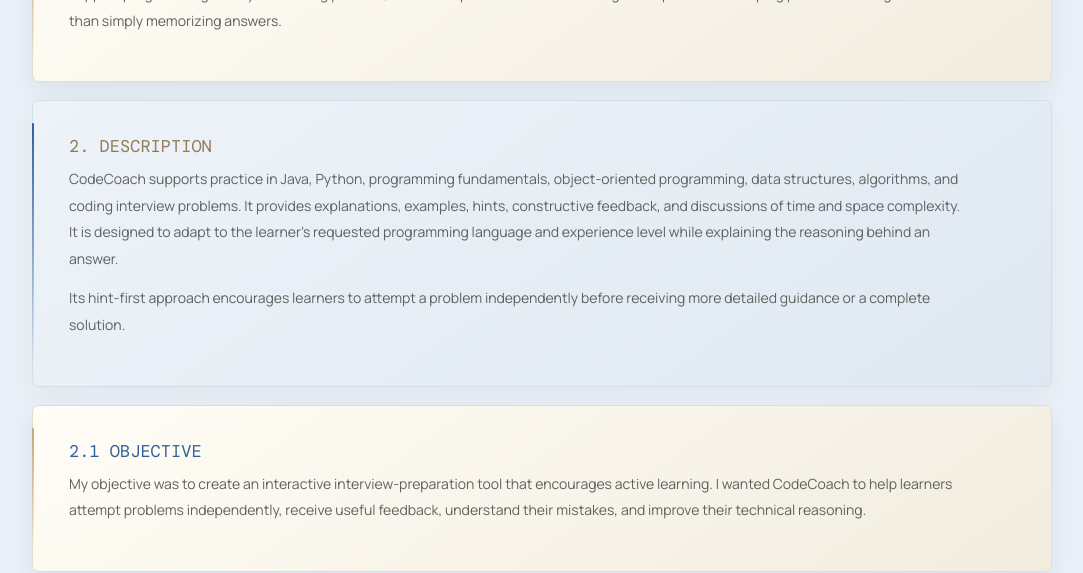
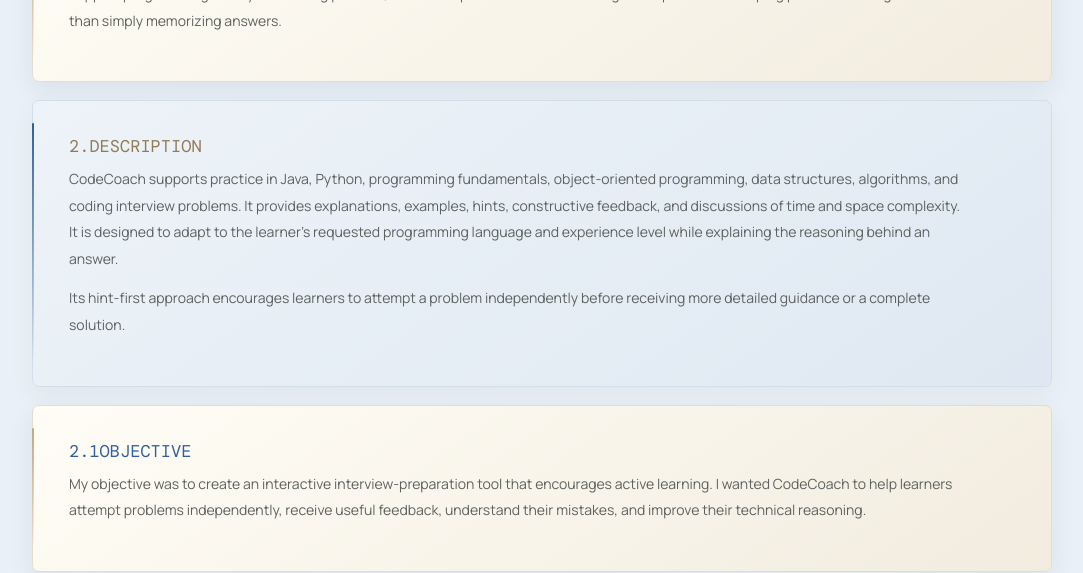
Before and after one commit to AnushaKallempudi12/portfolio, a Next.js app: page /portfolio/artifacts/codecoach in a window 1280 px wide. Shown: the part 920-1493 px from the top of the page, without its empty margins (98-1181 px from the left). Built offline with nearby package versions, Linux system fonts and the light colour scheme.

Commit message:
Remove spaces after artifact section numbers

```diff
--- a/src/app/artifacts/codecoach/page.jsx
+++ b/src/app/artifacts/codecoach/page.jsx
@@ -102,8 +102,8 @@ export default function CodeCoachPage(){
   </div></section>
   <div className="detail-wrap detail-content">
    <section className="detail-section codecoach-feature-panel"><p className="detail-index">1. INTRODUCTION</p><p>CodeCoach is an AI chatbot I designed to help beginner-to-intermediate learners prepare for software engineering interviews. I created it to support programming theory and coding practice, with an emphasis on understanding concepts and developing problem-solving skills rather than simply memorizing answers.</p></section>
-   <section className="detail-section"><p className="detail-index">2. DESCRIPTION</p><p>CodeCoach supports practice in Java, Python, programming fundamentals, object-oriented programming, data structures, algorithms, and coding interview problems. It provides explanations, examples, hints, constructive feedback, and discussions of time and space complexity. It is designed to adapt to the learner’s requested programming language and experience level while explaining the reasoning behind an answer.</p><p>Its hint-first approach encourages learners to attempt a problem independently before receiving more detailed guidance or a complete solution.</p></section>
-   <section className="detail-section"><p className="detail-index">2.1 OBJECTIVE</p><p>My objective was to create an interactive interview-preparation tool that encourages active learning. I wanted CodeCoach to help learners attempt problems independently, receive useful feedback, understand their mistakes, and improve their technical reasoning.</p></section>
+   <section className="detail-section"><p className="detail-index">2.DESCRIPTION</p><p>CodeCoach supports practice in Java, Python, programming fundamentals, object-oriented programming, data structures, algorithms, and coding interview problems. It provides explanations, examples, hints, constructive feedback, and discussions of time and space complexity. It is designed to adapt to the learner’s requested programming language and experience level while explaining the reasoning behind an answer.</p><p>Its hint-first approach encourages learners to attempt a problem independently before receiving more detailed guidance or a complete solution.</p></section>
+   <section className="detail-section"><p className="detail-index">2.1OBJECTIVE</p><p>My objective was to create an interactive interview-preparation tool that encourages active learning. I wanted CodeCoach to help learners attempt problems independently, receive useful feedback, understand their mistakes, and improve their technical reasoning.</p></section>
    <section className="detail-section"><p className="detail-index">INTERACTIVE WALKTHROUGH</p><h2>Try the hint-first learning flow</h2><p>This small portfolio walkthrough demonstrates the teaching pattern I designed: choose a problem, request one hint at a time, and reveal the approach only when you are ready. It is an illustrative interaction, not a live connection to the Mizou chatbot.</p>
     <div className="codecoach-lab">
      <div className="codecoach-lab-top"><span><Code2 size={15}/> PRACTICE LAB</span><span>HINT-FIRST MODE</span></div>
@@ -127,13 +127,13 @@ export default function CodeCoachPage(){
     <h3 className="detail-subhead">What I checked during testing</h3><ul className="detail-list"><li>Whether the chatbot gives a useful hint before revealing a complete answer.</li><li>Whether explanations are appropriate for a beginner-to-intermediate learner.</li><li>Whether the suggested solution and time/space complexity are logically consistent.</li><li>Whether the chatbot follows the requested programming language and explains its reasoning clearly.</li></ul>
    </section>
    <section className="detail-section"><p className="detail-index">2.3 TOOLS AND TECH USED</p><div className="detail-tool-grid"><article><b>M</b><h3>Mizou</h3><p>Used Custom mode to build CodeCoach and configure its instructions, welcome message, and interaction style.</p></article><article><b>AI</b><h3>ChatGPT</h3><p>Used during the broader AI Lab activities and to help organize and revise assignment documentation.</p></article><article><b>J/P</b><h3>Java and Python</h3><p>Programming languages supported for interview practice and coding discussions.</p></article><article><b>DSA</b><h3>Data structures and algorithms</h3><p>Used as the subject matter for interview-style practice, explanations, and complexity discussions.</p></article></div></section>
-   <section className="detail-section"><p className="detail-index">3. VALUE PROPOSITION OF THE ARTIFACT</p><p>CodeCoach gives learners a low-pressure place to practice technical interview questions while keeping the thinking process in their hands. Instead of immediately displaying a finished answer, it can guide a learner through progressive hints, explain why an approach works, and discuss time and space complexity. This makes it useful for learners who need both coding practice and support in explaining their reasoning.</p><div className="detail-highlight"><b>Core value</b><p>Move from answer-seeking to problem-solving: attempt first, ask for guidance when needed, and understand the reasoning before moving on.</p></div></section>
+   <section className="detail-section"><p className="detail-index">3.VALUE PROPOSITION OF THE ARTIFACT</p><p>CodeCoach gives learners a low-pressure place to practice technical interview questions while keeping the thinking process in their hands. Instead of immediately displaying a finished answer, it can guide a learner through progressive hints, explain why an approach works, and discuss time and space complexity. This makes it useful for learners who need both coding practice and support in explaining their reasoning.</p><div className="detail-highlight"><b>Core value</b><p>Move from answer-seeking to problem-solving: attempt first, ask for guidance when needed, and understand the reasoning before moving on.</p></div></section>
    <section className="detail-section"><p className="detail-index">3.1 UNIQUE VALUE</p><p>The distinctive feature of my design is its hint-first learning approach. It treats the learner as an active problem-solver rather than simply returning code. The combination of programming concepts, coding practice, constructive feedback, and complexity discussions supports both implementation skills and interview communication.</p>
     <div className="detail-two-col"><div><h3>Intended audience</h3><ul className="detail-list"><li>Beginner-to-intermediate programming learners</li><li>Students preparing for software engineering interviews</li><li>Learners practicing Java, Python, data structures, and algorithms</li></ul></div><div><h3>Skills demonstrated</h3><ul className="detail-list"><li>Prompt design and chatbot configuration</li><li>User-centered learning experience design</li><li>Technical explanation and problem decomposition</li><li>Reviewing response quality and complexity reasoning</li></ul></div></div>
    </section>
    <section className="detail-section"><p className="detail-index">3.2 RELEVANCE</p><p>CodeCoach is relevant to learners preparing for software engineering interviews because it combines coding practice with explanations of problem-solving decisions. The hint-first approach also supports independent learning that can transfer to coursework, technical assessments, and interview preparation. Its focus on reasoning and complexity analysis is useful for learners who need to explain not only what solution they chose, but why it works.</p></section>
    <section className="detail-section codecoach-feature-panel"><p className="detail-index">REFLECTION</p><h2>What I learned</h2><p>Building CodeCoach helped me understand that a useful educational chatbot needs more than correct answers. It needs clear instructions, an appropriate level of guidance, and a way to encourage learners to think independently. Designing the hint-first flow made me pay closer attention to how much information to reveal and when to reveal it.</p><p>Testing coding examples also reinforced the importance of checking the logic and complexity explanations rather than assuming an AI-generated response is correct. I would continue improving CodeCoach by expanding its question coverage and reviewing how consistently it adapts to different experience levels and programming languages.</p></section>
-   <section className="detail-section"><p className="detail-index">4. REFERENCES</p><p>The following sources informed the platform review and responsible-use considerations documented in my CodeCoach project.</p><ol className="codecoach-reference-list"><li><span>Mizou. (n.d.). <em>Privacy policy.</em></span><a href="https://mizou.com/privacy" target="_blank" rel="noreferrer">Mizou Privacy Policy <ArrowUpRight size={13}/></a></li><li><span>Mizou. (2023, May 7). <em>Terms and conditions.</em></span><a href="https://school.mizou.com/p/terms" target="_blank" rel="noreferrer">Mizou Terms and Conditions <ArrowUpRight size={13}/></a></li></ol></section>
+   <section className="detail-section"><p className="detail-index">4.REFERENCES</p><p>The following sources informed the platform review and responsible-use considerations documented in my CodeCoach project.</p><ol className="codecoach-reference-list"><li><span>Mizou. (n.d.). <em>Privacy policy.</em></span><a href="https://mizou.com/privacy" target="_blank" rel="noreferrer">Mizou Privacy Policy <ArrowUpRight size={13}/></a></li><li><span>Mizou. (2023, May 7). <em>Terms and conditions.</em></span><a href="https://school.mizou.com/p/terms" target="_blank" rel="noreferrer">Mizou Terms and Conditions <ArrowUpRight size={13}/></a></li></ol></section>
    <section className="detail-section codecoach-document-download"><p className="detail-index">5. PROJECT DOCUMENTATION</p><div className="codecoach-document-row"><div><h2>CodeCoach documentation</h2><p>Read the complete project report, including the design, development, testing, sample interactions, and evaluation.</p></div><a className="codecoach-download-link" href="/portfolio/documents/CodeCoach.pdf" download>Download project PDF <ArrowUpRight size={14}/></a></div></section>
    <section className="detail-section detail-original-evidence"><p className="detail-index">INTERFACE PREVIEW</p><h2>CodeCoach interface preview</h2><p>This visual gives a preview of the CodeCoach chatbot interface and how a learner will experience the tool before opening the live chatbot.</p><img className="detail-artifact-image" src="/portfolio/images/codecoach.png" alt="Visual preview of the CodeCoach chatbot interface" loading="lazy"/></section>
    <section className="detail-cta"><div><p className="detail-index">EXPLORE THE LIVE CHATBOT</p><h2>Continue with CodeCoach</h2><p>Open the interactive chatbot to try the original interview-practice experience.</p></div><div className="detail-actions"><a className="detail-primary" href="https://mizou.com/preview-bot?ID=164096" target="_blank" rel="noreferrer">Launch CodeCoach <ArrowUpRight size={14}/></a></div></section>
```
